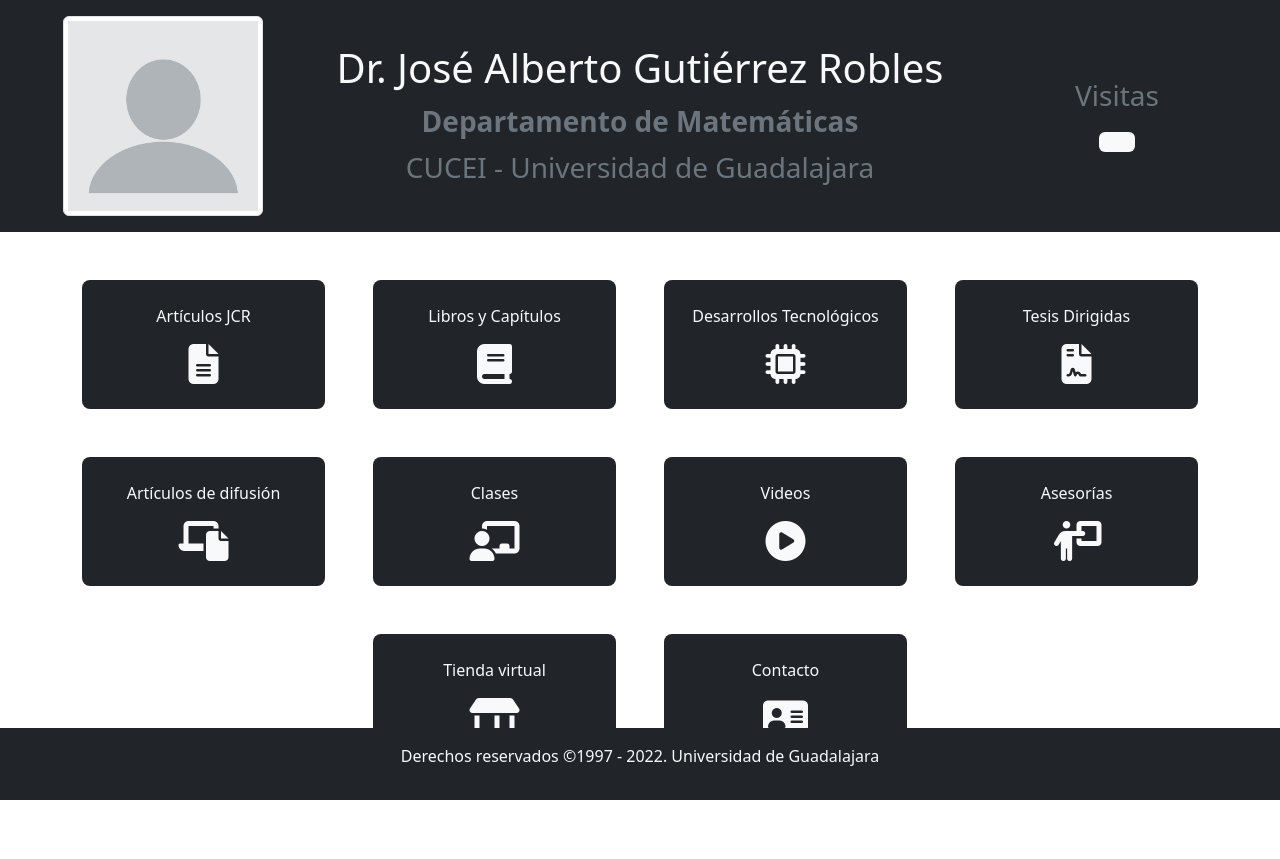
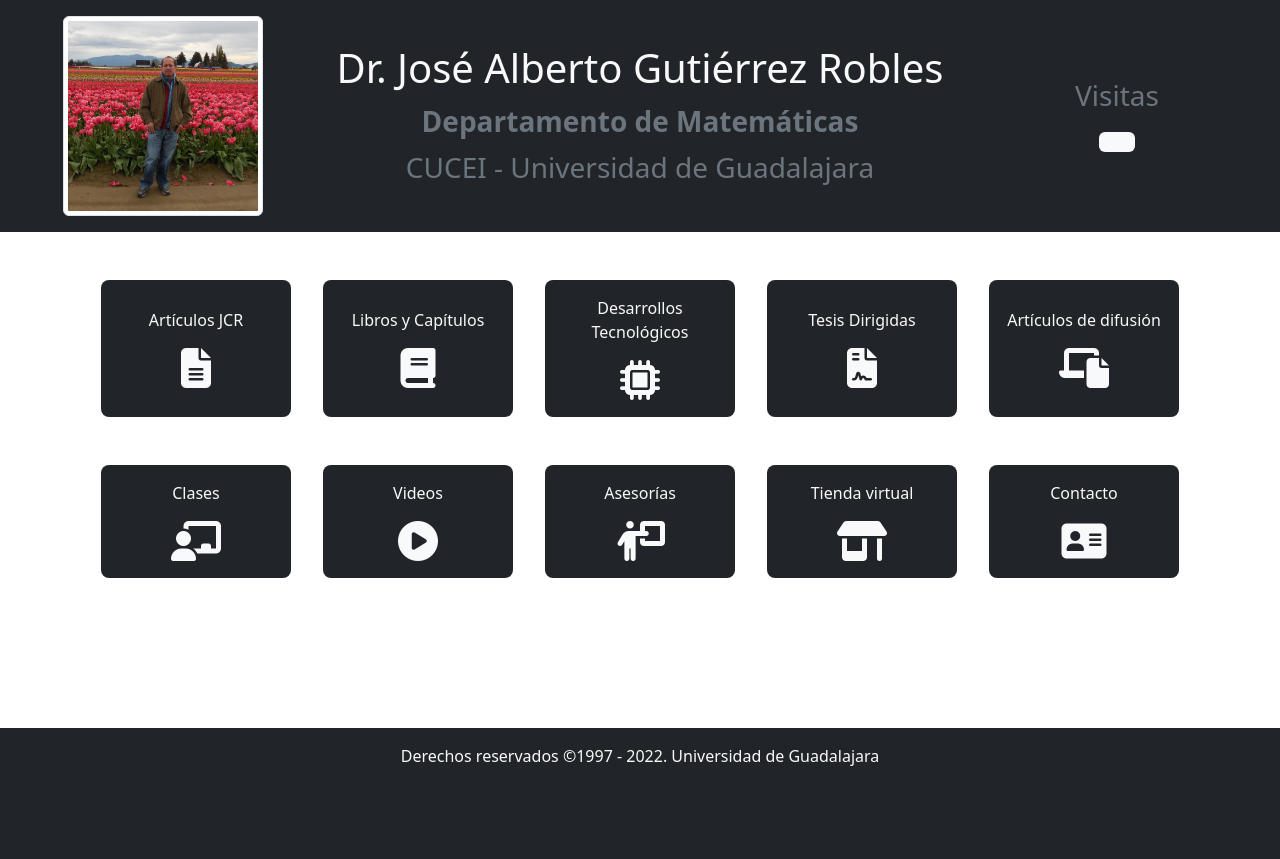
Before and after one commit to JoseAlbertoGutierrez/JoseAlbertoGutierrez, a PHP site: page / in a window 1280 px wide. After the commit the page ends 766 px from the top, so only its background shows below. Run offline with PHP 8.4, Linux system fonts and the light colour scheme; some libraries are stand-ins or nearby versions.

Commit message:
nuevo index y deprecado

```diff
--- a/css/estilo.css
+++ b/css/estilo.css
@@ -14,3 +14,13 @@
  .botonera{
     padding-bottom: 6rem;
  }
+
+ .enlace{
+   width: 100%;
+   height: 100%;
+ }
+
+ a, a:hover, a:focus, a:active {
+   text-decoration: none;
+   color: inherit;
+ }
--- a/index.html
+++ b/index.html
@@ -1,5 +1,6 @@
 <!doctype html>
 <html lang="en">
+
   <head>
     <meta charset="utf-8">
     <meta name="viewport" content="width=device-width, initial-scale=1">
@@ -8,112 +9,123 @@
     <link href="https://cdn.jsdelivr.net/npm/bootstrap@5.2.0-beta1/dist/css/bootstrap.min.css" rel="stylesheet" integrity="sha384-0evHe/X+R7YkIZDRvuzKMRqM+OrBnVFBL6DOitfPri4tjfHxaWutUpFmBp4vmVor" crossorigin="anonymous">
     <link rel="stylesheet" href="css/estilo.css">
   </head>
+
   <body>
-  <?php
-    session_start();
-    $counter_name = "visitors.txt";
-
-    // Read the current value of our counter file
-    $f = fopen($counter_name,"r");
-    $counterVal = fread($f, filesize($counter_name));
-    fclose($f);
-
-    // Has visitor been counted in this session?
-    // If not, increase counter value by one
-    if(!isset($_SESSION['hasVisited'])){
-        $_SESSION['hasVisited']="yes";
-        $counterVal++;
-        $f = fopen($counter_name, "w");
-        fwrite($f, $counterVal);
-        fclose($f);
-    }
-  ?>
     <!--Barra principal-->
     <div class="container-fluid bg-dark p-3">
         <div class="row align-items-center justify-content-evenly">
-            <div class="col-3 text-center">
-                <img src="img/profile.png" style="width: 200px; height: auto;" class="mw-100 img-thumbnail" alt="imagen del perfil">
+
+            <div class="col-12 col-md-3 text-center">
+                <img src="img/profile.jpg" style="width: 200px; height: auto;" class="mw-100 img-thumbnail" alt="imagen del perfil">
             </div>
-            <div class="col-6 text-center">
+
+            <div class="col-12 col-md-6 text-center">
                 <h1 class="text-light mt-4">Dr. José Alberto Gutiérrez Robles</h1>
                 <p class="text-secondary fs-3 fw-bold mb-1">Departamento de Matemáticas</p>
                 <p class="text-secondary fs-3 mb-4">CUCEI - Universidad de Guadalajara</p>
             </div>
-            <div class="col-3 text-center">
+
+            <div class="col-12 col-md-3 text-center">
                 <p class="text-secondary fs-3">Visitas</p>
                 <span class="badge text-bg-light fs-3">
-                    <?php
-                    echo $counterVal;
-                    ?>
                 </span>
             </div>
+
         </div>
     </div>
 
     <!--Botones-->
     <div class="container mt-5 text-center botonera">
-        <div class="row text-light g-5 justify-content-center">
-            <div class="col-6 col-lg-3">
-                <div id="element01" class="bg-dark p-4 rounded-3 hover-light">
+        <div class="row text-light gy-5 justify-content-center">
+
+            <div id="element01" class="p-0 mx-3 bg-dark rounded-3 col-5 col-lg-2">
+                <a href="page01.html" class="d-flex align-items-center justify-content-center enlace">
+                    <div class="p-3">
                         <p class="m-0">Artículos JCR</p>
                         <i class="fa-solid fa-file-lines fs-1 mt-3"></i>
                     </div>
+                </a>
             </div>
-            <div class="col-6 col-lg-3">
-                <div id="element02" class="bg-dark p-4 rounded-3">
+
+            <div id="element02" class="p-0 mx-3 bg-dark rounded-3 col-5 col-lg-2">
+                <a href="page02.html" class="d-flex align-items-center justify-content-center enlace">
+                    <div class="p-3">
                         <p class="m-0">Libros y Capítulos</p>
                         <i class="fa-solid fa-book fs-1 mt-3"></i>
                     </div>
+                </a>
             </div>
-            <div class="col-6 col-lg-3">
-                <div id="element03" class="bg-dark p-4 rounded-3">
+
+            <div id="element03" class="p-0 mx-3 bg-dark rounded-3 col-5 col-lg-2">
+                <a href="page03.html" class="d-flex align-items-center justify-content-center enlace">
+                    <div class="p-3">
                         <p class="m-0">Desarrollos Tecnológicos</p>
                         <i class="fa-solid fa-microchip fs-1 mt-3"></i>
                     </div>
+                </a>
             </div>
-            <div class="col-6 col-lg-3">
-                <div id="element04" class="bg-dark p-4 rounded-3">
+
+            <div id="element04" class="p-0 mx-3 bg-dark rounded-3 col-5 col-lg-2">
+                <a href="page04.html" class="d-flex align-items-center justify-content-center enlace">
+                    <div class="p-3">
                         <p class="m-0">Tesis Dirigidas</p>
                         <i class="fa-solid fa-file-contract fs-1 mt-3"></i>
                     </div>
+                </a>
             </div>
-            <div class="col-6 col-lg-3">
-                <div id="element05" class="bg-dark p-4 rounded-3">
+
+            <div id="element05" class="p-0 mx-3 bg-dark rounded-3 col-5 col-lg-2">
+                <a href="page05.html" class="d-flex align-items-center justify-content-center enlace">
+                    <div class="p-3">
                         <p class="m-0">Artículos de difusión</p>
                         <i class="fa-solid fa-laptop-file fs-1 mt-3"></i>
                     </div>
+                </a>
             </div>
-            <div class="col-6 col-lg-3">
-                <div id="element06" class="bg-dark p-4 rounded-3">
+
+            <div id="element06" class="p-0 mx-3 bg-dark rounded-3 col-5 col-lg-2">
+                <a href="page06.html" class="d-flex align-items-center justify-content-center enlace">
+                    <div class="p-3">
                         <p class="m-0">Clases</p>
                         <i class="fa-solid fa-chalkboard-user fs-1 mt-3"></i>
                     </div>
+                </a>
             </div>
-            <div class="col-6 col-lg-3">
-                <div id="element07" class="bg-dark p-4 rounded-3">
+
+            <div id="element07" class="p-0 mx-3 bg-dark rounded-3 col-5 col-lg-2">
+                <a href="page07.html" class="d-flex align-items-center justify-content-center enlace">
+                    <div class="p-3">
                         <p class="m-0">Videos</p>
                         <i class="fa-solid fa-circle-play fs-1 mt-3"></i>
                     </div>
+                </a>
             </div>
-            <div class="col-6 col-lg-3">
-                <div id="element08" class="bg-dark p-4 rounded-3">
+
+            <div id="element08" class="p-0 mx-3 bg-dark rounded-3 col-5 col-lg-2">
+                <a href="page08.html" class="d-flex align-items-center justify-content-center enlace">
+                    <div class="p-3">
                         <p class="m-0">Asesorías</p>
                         <i class="fa-solid fa-person-chalkboard fs-1 mt-3"></i>
                     </div>
+                </a>
             </div>
 
-            <div class="col-6 col-lg-3">
-                <div id="element09" class="bg-dark p-4 rounded-3">
+            <div id="element09" class="p-0 mx-3 bg-dark rounded-3 col-5 col-lg-2">
+                <a href="page09.html" class="d-flex align-items-center justify-content-center enlace">
+                    <div class="p-3">
                         <p class="m-0">Tienda virtual</p>
                         <i class="fa-solid fa-shop fs-1 mt-3"></i>
                     </div>
+                </a>
             </div>
 
-            <div class="col-6 col-lg-3">
-                <div id="element10" class="bg-dark p-4 rounded-3">
+            <div id="element10" class="p-0 mx-3 bg-dark rounded-3 col-5 col-lg-2">
+                <a href="page10.html" class="d-flex align-items-center justify-content-center enlace">
+                    <div class="p-3">
                         <p class="m-0">Contacto</p>
                         <i class="fa-solid fa-address-card fs-1 mt-3"></i>
                     </div>
+                </a>
             </div>
         </div>
     </div>
```
Also changed, not shown: page01.html (added, +41 -0 lines), img/profile.jpg (added), img/profile.png (deleted). Lines whose indentation alone changed are shown as unchanged.
